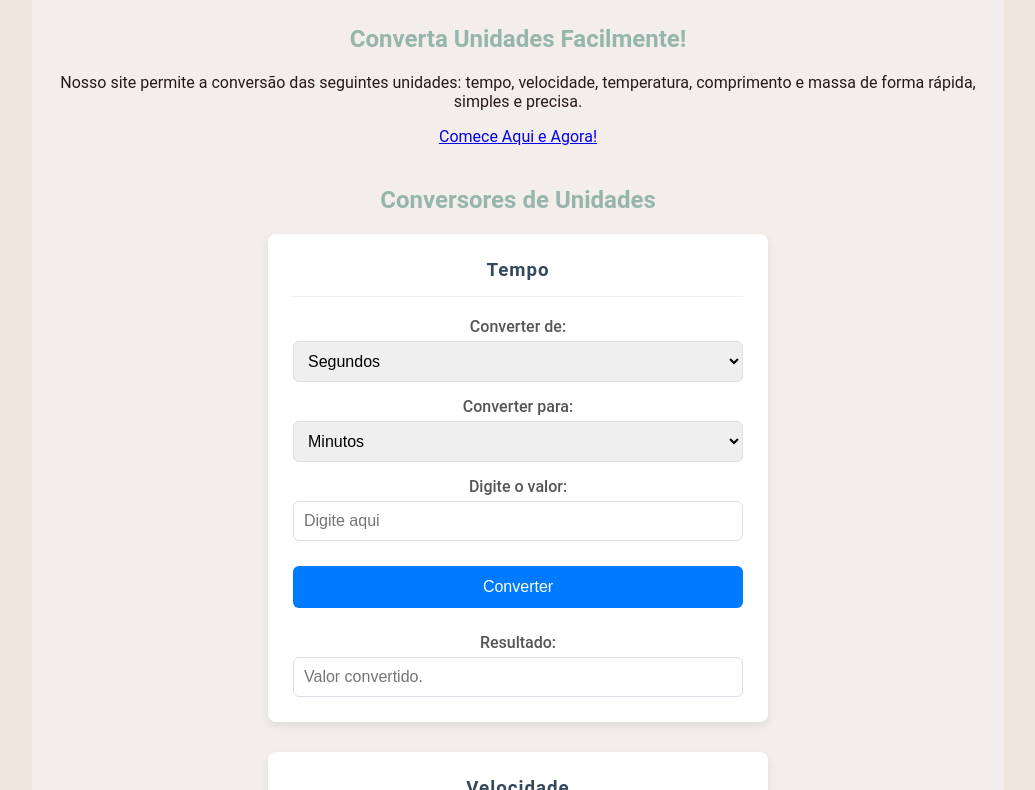
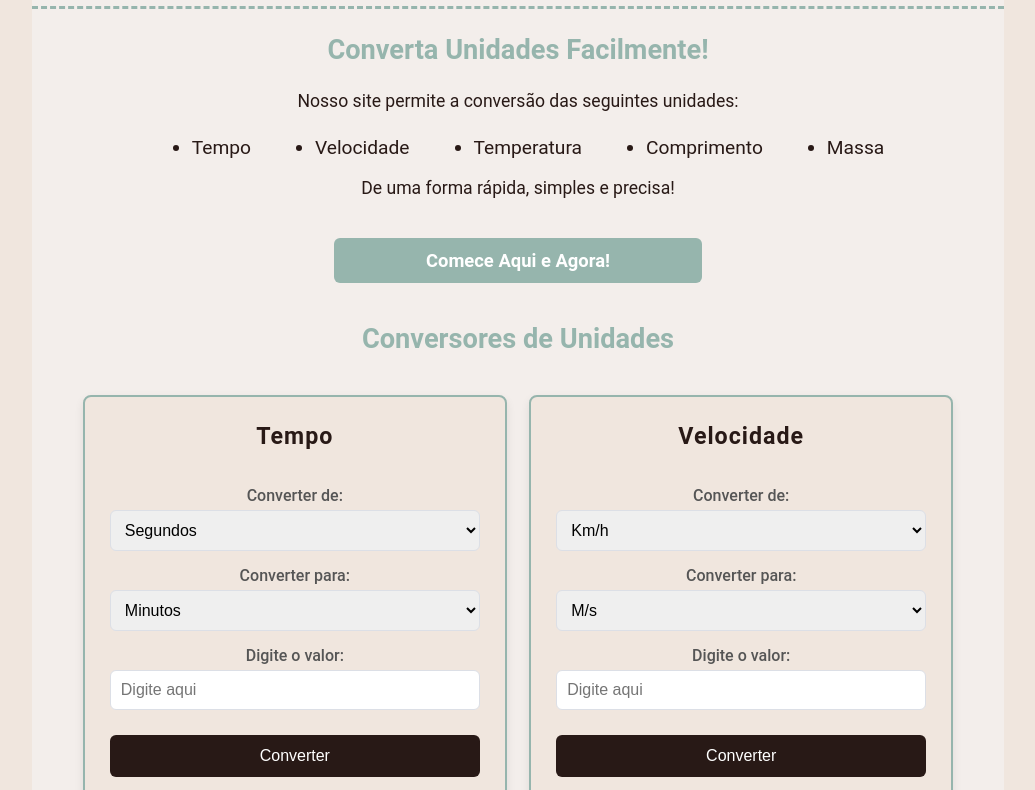
Before and after one commit to MelissaCamp/ConversorMedidas, a plain HTML site: page index.html in a window 1280 px wide. Shown: the part 56-846 px from the top of the page, without its empty margins (122-1157 px from the left). Drawn offline with Linux system fonts and the light colour scheme.

Commit message:
Atualização HTML e CSS

```diff
--- a/index.html
+++ b/index.html
@@ -4,6 +4,7 @@
     <meta charset="UTF-8" />
     <meta name="viewport" content="width=device-width, initial-scale=1.0" />
     <title>Conversor de Unidades</title>
+    <link rel="shortcut icon" href="ConvertPro-semFundo.png" type="image/x-icon">
     <link rel="stylesheet" href="style.css" />
     <script src="script.js" defer></script>
   </head>
@@ -27,20 +28,30 @@
         </nav>
       </section>
     </header>
+    <section class="conteudo">
 
     <section id="inicio" class="comeco">
       <div class="conteudo-inicio">
         <h2>Converta Unidades Facilmente!</h2>
-        <p>Nosso site permite a conversão das seguintes unidades: tempo, velocidade, temperatura, comprimento e massa de forma rápida, simples e precisa.</p>
-        <a href="#conversores" class="btn">Comece Aqui e Agora!</a>
+        <p>Nosso site permite a conversão das seguintes unidades:</p>
+          <ul class="lista">
+            <li><a href="#tempoLista">Tempo</a></li>
+            <li><a href="#velocidadeLista">Velocidade</a></li>
+            <li><a href="#temperaturaLista">Temperatura</a></li>
+            <li><a href="#comprimentoLista">Comprimento</a></li>
+            <li><a href="#massaLista">Massa</a></li>
+          </ul>
+        <p>De uma forma rápida, simples e precisa!</p>
+        <a href="#conversores" class="btn1">Comece Aqui e Agora!</a>
       </div>
     </section>
 
     <section id="conversores" class="container">
     <h2>Conversores de Unidades</h2>
+      <div class="containeres">
+    <!-- <div class="container"> -->
 
-    <!-- <div class="container"> -->
-      <div class="converter">
+      <div class="converter" id="tempoLista">
         <h3>Tempo</h3>
         <div class="form-group">
           <label for="tempo-de">Converter de:</label>
@@ -77,7 +88,7 @@
         </div>
       </div>
 
-      <div class="converter">
+      <div class="converter" id="velocidadeLista">
         <h3>Velocidade</h3>
         <div class="form-group">
           <label for="velocidade-de">Converter de:</label>
@@ -116,7 +127,7 @@
         </div>
       </div>
 
-      <div class="converter">
+      <div class="converter" id="temperaturaLista">
         <h3>Temperatura</h3>
         <div class="form-group">
           <label for="temperatura-de">Converter de:</label>
@@ -155,7 +166,7 @@
         </div>
       </div>
 
-      <div class="converter">
+      <div class="converter" id="comprimentoLista">
         <h3>Comprimento</h3>
         <div class="form-group">
           <label for="comprimento-de">Converter de:</label>
@@ -198,7 +209,7 @@
         </div>
       </div>
 
-      <div class="converter">
+      <div class="converter" id="massaLista">
         <h3>Massa</h3>
         <div class="form-group">
           <label for="massa-de">Converter de:</label>
@@ -234,6 +245,8 @@
           />
         </div>
       </div>
+
+</div>
     <!-- </div> -->
     </section>
 
@@ -249,10 +262,11 @@
     <section id="contato" class="contato">
         <h2>Contato</h2>
         <p>Se você tiver alguma dúvida, sugestão ou feedback, nos envie uma mensagem!</p>
-        <p>Email: <a href="mailto:inex@emailinexistente.com" class="btn">inex@emailinexistente.com</a></p>
+        <p>Email: <a href="mailto:inex@emailinexistente.com" class="btn2">inex@emailinexistente.com</a></p>
     </section>
 
-    <footer>
+    </section>
+  <footer class="footer">
     <div class="social">
       <p>Nossos GitHub: <a href="https://github.com/GabrielF09">GabrielF09</a> | <a href="https://github.com/EcccoPaes25">Gustavo Paes</a> | <a href="https://github.com/Jehcsm">Jéssica Matos
       </a> | <a href="https://github.com/MelissaCamp">MelissaCamp</a></p>
--- a/style.css
+++ b/style.css
@@ -1,6 +1,6 @@
 body {
   font-family: "Roboto", sans-serif;
-  background-color: var(--primeiroFundo-color)  ;
+  background-color: var(--primeiroFundo-color);
   color: #333;
   padding: 0 12vw;
   margin: 0;
@@ -10,31 +10,35 @@ body {
   --segundoFundo-color: #f3eeeb;
   --terciaria-color: #96b5ad;
   --texto-color: #281916;
-  --btn-color:#007bffff;
+  --btn-color: #007bffff;
 }
-.site{
-  background-color:var(--segundoFundo-color);
-  /* padding: 0 5rem; */
+.site {
+  background-color: var(--segundoFundo-color);
   margin: 0;
   text-align: center;
 }
-.site h2{
+.site h2 {
+  font-size: 3.4vh;
   color: var(--terciaria-color);
+  margin: 25px 0;
 }
-.site p{
-  font-size: 2vh;
+.site p {
+  font-size: 2.2vh;
   color: var(--texto-color);
 }
 .container {
   width: 100%;
-  max-width: 500px;
   margin: 0 auto; /* Centraliza o container principal */
-  padding: 20px;
+  padding: 0 auto;
+}
+.conteudo {
+  margin: 0 5vh;
 }
 
 /* #region Header/navbar */
 header {
   width: 100%;
+  border-bottom: dashed 3.5px var(--terciaria-color);
 }
 
 .navbar {
@@ -44,24 +48,24 @@ header {
   margin-left: 5%;
   margin-right: 5%;
 }
-.navegar a{
+.navegar a {
   text-decoration: none;
   list-style: none;
   color: var(--terciaria-color);
 }
-.logo{
+.logo {
   text-align: center;
   flex: 1;
   display: flex;
   justify-content: center;
 }
-.logoNome{
+.logoNome {
   font-weight: 800;
 }
-.links{
-  flex: 2;
+.links {
+  flex: 3;
   overflow-x: auto;
-  background:#c9e4dda8;
+  background: #c9e4dda8;
   border: 1.9px solid var(--terciaria-color);
   border-radius: 12px;
   padding: 10px;
@@ -113,23 +117,87 @@ header {
 /* #endregion*/
 
 /* #region comeco*/
+.comeco {
+  display: flex;
+  justify-content: center;
+}
+.comeco p {
+  text-align: center;
+  margin-bottom: 25px;
+}
+.lista {
+  text-align: justify;
+  display: flex;
+  flex-wrap: wrap;
+  gap: 5vw;
+  color: var(--texto-color);
+  font-size: 1.2rem;
+  transition: all .3s ease;
+}
+.lista a{
+  text-decoration: none;
+  color: var(--texto-color);
+}
+.lista a:hover{
+  color: var(--terciaria-color);
+}
+.lista li:hover{
+  color: var(--terciaria-color);
+}
+.btn1 {
+  display: block;
+  margin: 0 auto;
+  text-align: center;
+  max-width: 20em;
+  font-weight: 600;
+  font-size: 1.15rem;
+  text-decoration: none;
+  transition: all 0.3s ease;
+  padding: 12px 0;
+  background-color: var(--terciaria-color);
+  color: #ffffff;
+  border-radius: 6px;
+  margin-top: 40px;
+  margin-bottom: 15px;
+}
+.btn1:hover {
+  background-color: var(--texto-color);
+  font-size: 1.17rem;
+}
+
 /* #endregion*/
 
 /* #region Conversores*/
+.containeres{
+  padding: 0;
+  display: flex;
+  flex-wrap: wrap;
+  justify-content:space-around;
+}
+.container h2{
+  padding-bottom: 15px;
+}
 .converter {
-  background-color: #ffffff;
+  width: 370px;
+  background-color: var(--primeiroFundo-color);
   border-radius: 8px;
   padding: 25px;
   box-shadow: 0 4px 10px rgba(0, 0, 0, 0.08);
-  margin-bottom: 30px;
+  margin-bottom: 45px;
+  border: solid 2px var(--terciaria-color);
+  transition: all .3s ease;
+}
+.converter:hover{
+  transform: scale(1.03); /*Faz um efeito de zoom*/
 }
 
 .converter h3 {
   margin-top: 0;
   margin-bottom: 20px;
+  font-size: 1.45rem;
   text-align: center;
-  color: #34495e;
-  border-bottom: 1px solid #eee;
+  color: var(--texto-color);
+  border-bottom: 1px solid var(--primeiroFundo-color);
   padding-bottom: 15px;
   letter-spacing: 1px;
 }
@@ -156,43 +224,73 @@ select {
 }
 
 button {
-  transition: background-color 0.3s ease;
+  transition: all 0.3s ease;
   width: 100%;
   padding: 12px;
-  background-color: #007bff;
+  background-color: var(--texto-color);
   color: white;
   border: none;
   border-radius: 6px;
   font-size: 16px;
   cursor: pointer;
-  transition: background-color 0.3s;
   margin-top: 10px;
   margin-bottom: 10px;
 }
 
 button:hover {
-  background-color: #0056b3;
+  background-color: var(--terciaria-color);
 }
 
 .result-area input {
-    width: 100%;
+  width: 100%;
   padding: 10px;
   border: 1px solid #dcdfe6;
   border-radius: 6px;
   font-size: 16px;
   box-sizing: border-box;
 }
-.result-area label{
-    margin-top: 15px;
-    display: block;
+.result-area label {
+  margin-top: 15px;
+  display: block;
   margin-bottom: 5px;
   font-weight: 500;
   color: #555;
 }
 /* #endregion*/
 
+/* #region Sobre*/
+.sobre{
+  margin: 0 5vw;
+}
+/* #endregion*/
 
+/* #region Contato*/
+.contato{
+  text-align: center;
+}
+.contato p:last-of-type{
+  padding-bottom: 12px;
+}
+.btn2{
+  color: var(--texto-color);
+  text-decoration: none;
+}
+/* #endregion*/
+
+/* #region Footer*/
 footer {
-    text-align: center;
-    padding: 10px;
+  padding: 12px 0;
+  border-top: dashed 3.5px var(--terciaria-color);
 }
+.social{
+  margin: 0 10vw;
+}
+.social a{
+  color: var(--texto-color);
+  text-decoration: none;
+  transition: all .3s ease;
+}
+.social a:hover{
+  color: var(--terciaria-color);
+}
+/* #endregion*/
```
Also changed, not shown: ConvertPro-semFundo.png (added), ConvertPro.png (added). Lines whose indentation alone changed are shown as unchanged.
